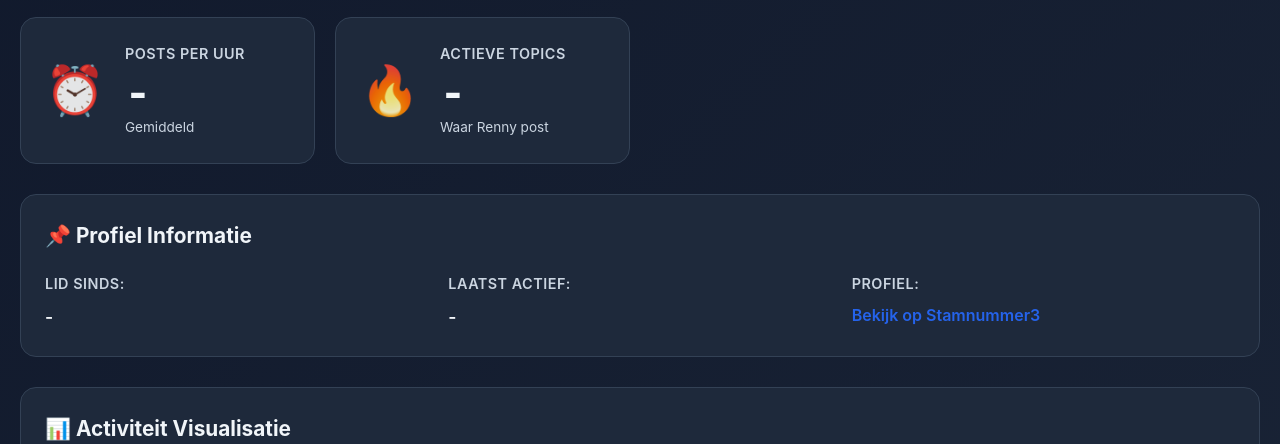
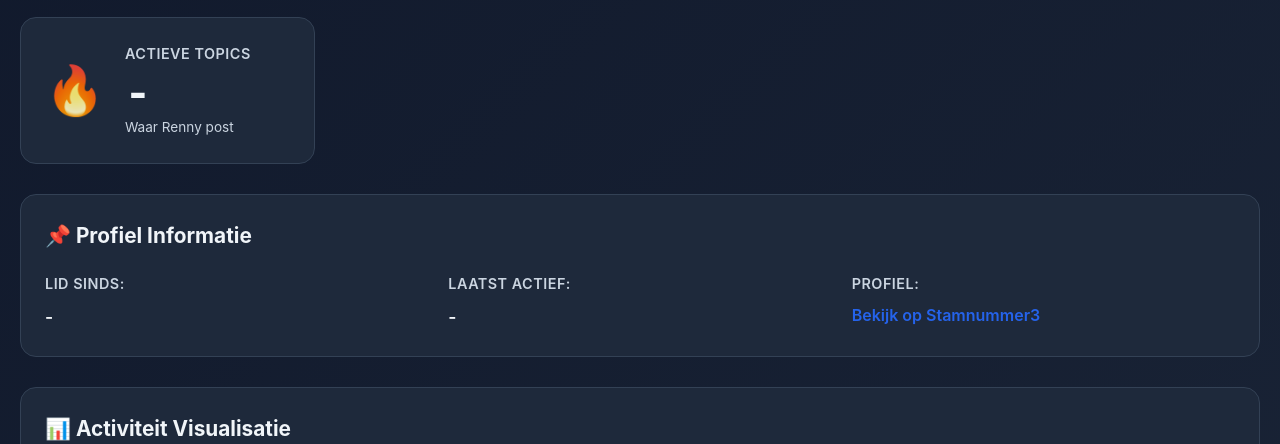
Before and after one commit to pieterdesmet/renny-dashboard, a website: page public/index.html in a window 1280 px wide. Shown: the part 656-1100 px from the top of the page. Drawn offline with nearby package versions, Linux system fonts and the light colour scheme; no server answers.

Commit message:
Verwijder 'Posts per Uur' stat card

```diff
--- a/public/app.js
+++ b/public/app.js
@@ -32,7 +32,6 @@ function updateDashboard(data) {
     // Update nieuwe statistieken
     document.getElementById('postsIn30Min').textContent = stats.postsInLast30Min || 0;
     document.getElementById('postsToday').textContent = stats.postsToday || 0;
-    document.getElementById('postsPerHour').textContent = stats.postsPerHour || 0;
     document.getElementById('activeTopics').textContent = stats.totalActiveTopics || 0;
 
     // Update speed stats
--- a/public/index.html
+++ b/public/index.html
@@ -93,16 +93,6 @@
                     <h3>Posts Vandaag</h3>
                     <div class="stat-value" id="postsToday">-</div>
                     <div class="stat-label">Tot nu toe</div>
-                </div>
-            </div>
-
-            <!-- Posts per uur -->
-            <div class="stat-card hourly">
-                <div class="stat-icon">⏰</div>
-                <div class="stat-content">
-                    <h3>Posts per Uur</h3>
-                    <div class="stat-value" id="postsPerHour">-</div>
-                    <div class="stat-label">Gemiddeld</div>
                 </div>
             </div>
 
```
